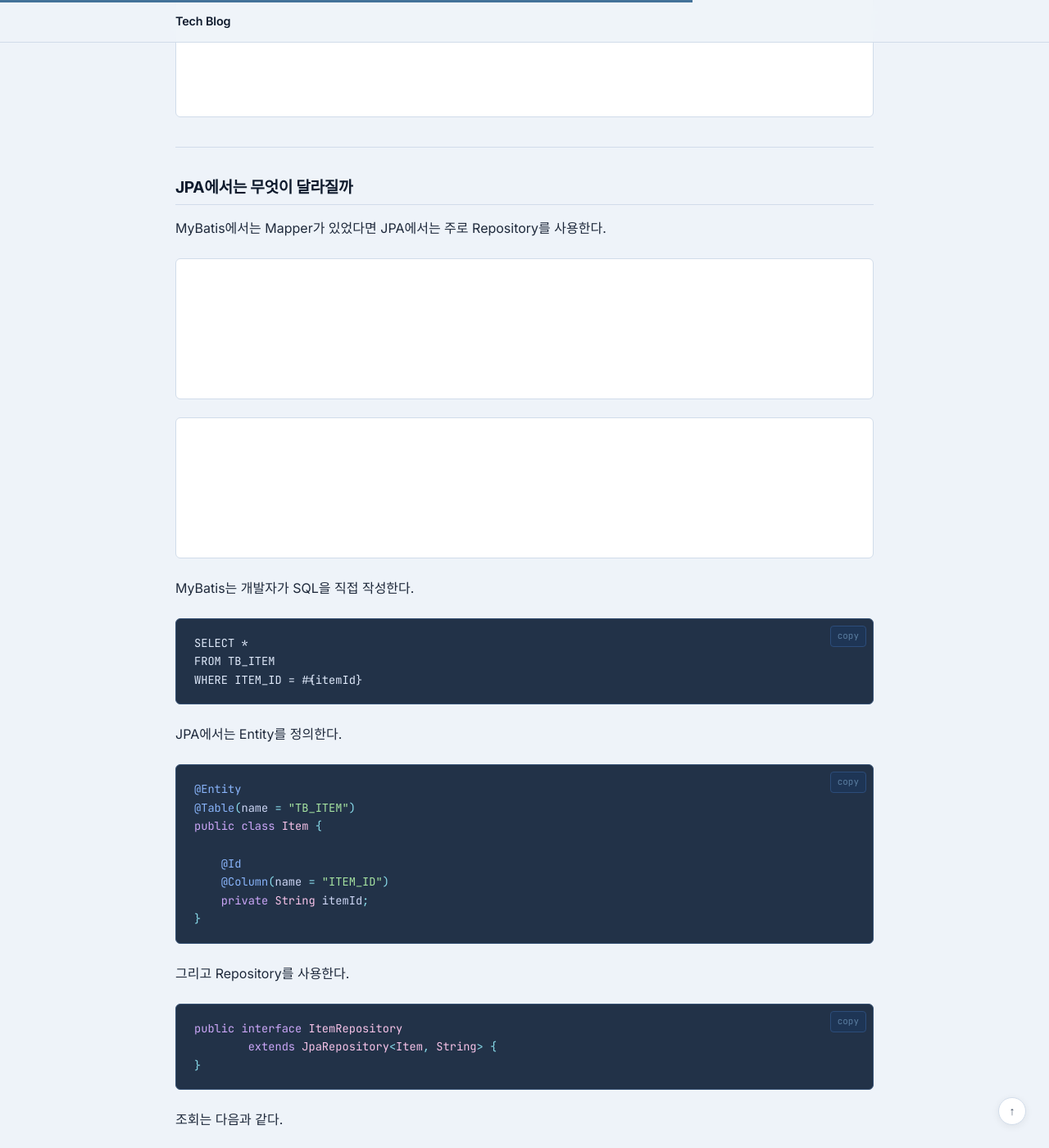
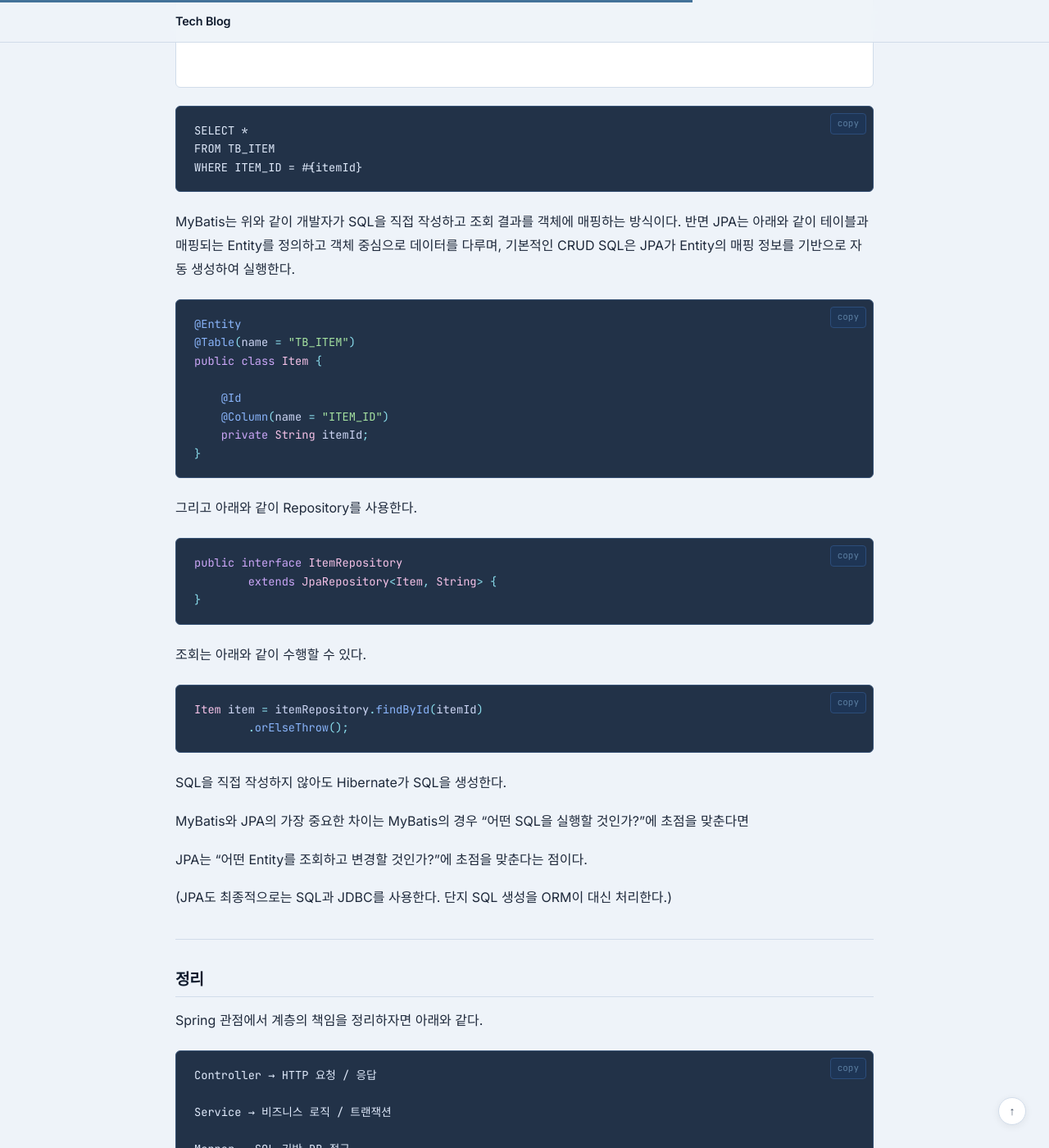
Before and after one commit to jw3418/jw3418.github.io, a Jekyll site: the page built from _posts/2026-08-12-spring-mybatis-mapper-pattern.md, in a window 1280 px wide and 1400 px high, scrolled down 4153 px. Shown: the whole window at 82% size. Built offline with Jekyll 4.4.1, drawn with Linux system fonts in a browser that asks for light colours; some of the changed text lies outside the part shown.

Commit message:
Refine MyBatis Mapper pattern explanation
Update the title and headings for clarity and consistency. Adjust descriptions for various layers in the Spring and MyBatis architecture.

````diff
--- a/_posts/2026-08-12-spring-mybatis-mapper-pattern.md
+++ b/_posts/2026-08-12-spring-mybatis-mapper-pattern.md
@@ -1,16 +1,16 @@
 ---
 layout: post
-title: "Spring에서 MyBatis Mapper 패턴 이해하기"
+title: "MyBatis Mapper 패턴 이해하기"
 date: 2026-08-12
 categories: [Spring & Java]
 ---
 
-# Spring에서 MyBatis Mapper 패턴 이해하기
+# MyBatis Mapper 패턴 이해하기
 
 Spring 백엔드에서 흔히 사용하는 구조는 아래와 같다.
 
 ```mermaid
-flowchart TD
+flowchart LR
   C1["Controller"] --> S1["Service"] --> M1["Mapper"] --> D1["Database"]
 ```
 
@@ -18,7 +18,7 @@
 
 ## Controller
 
-HTTP 요청과 응답을 담당한다.
+HTTP 요청과 응답을 담당하는 레이어이다.
 
 ```java
 @RestController
@@ -34,12 +34,11 @@
 }
 ```
 
-Controller는 요청값을 받고 Service를 호출한다.
-DB 조회나 비즈니스 판단은 넣지 않는 것이 일반적이다.
+Controller는 요청값을 받고 Service를 호출한다. DB 조회나 비즈니스 판단은 넣지 않는 것이 일반적이다.
 
 ## Service
 
-비즈니스 로직과 트랜잭션의 중심이다.
+비즈니스 로직과 트랜잭션의 중심이 되는 레이어이다.
 
 ```java
 @Service
@@ -61,21 +60,13 @@
 }
 ```
 
-예를 들어 다음과 같은 처리는 Service에서 담당한다.
+예를 들어 중복 여부 판단, 상태값 검증, 여러 Mapper 호출 조합, Transaction 처리, DB 조회 결과 가공 등은 Service에서 담당한다.
 
-```text
-- 중복 여부 판단
-- 상태값 검증
-- 여러 Mapper 호출 조합
-- 트랜잭션 처리
-- DB 조회 결과 가공
-```
-
-즉 Service는 **"SQL을 어떻게 실행할지"가 아니라 "업무를 어떻게 처리할지"**를 담당한다.
+즉 Service는 **SQL을 어떻게 실행할지**가 아니라 **업무를 어떻게 처리할지**를 담당한다.
 
 ## Mapper
 
-DB 접근을 담당한다.
+DB 접근을 담당하는 레이어이다.
 
 ```java
 @Mapper
@@ -87,7 +78,7 @@
 }
 ```
 
-실제 SQL은 MyBatis XML에서 작성한다.
+실제 SQL 쿼리는 아래와 같이 MyBatis XML에 작성된다.
 
 ```xml
 <select id="selectItem" resultType="ItemVo">
@@ -126,7 +117,7 @@
 
 보통 API 요청/응답 객체로 사용한다.
 
-VO는 프로젝트마다 의미가 조금 다르다. MyBatis 기반 엔터프라이즈 프로젝트에서는 흔히 **DB 조회 결과나 Mapper Parameter를 담는 객체**로 사용한다.
+(VO는 프로젝트마다 의미가 조금 다른데, MyBatis 기반 엔터프라이즈 프로젝트에서는 흔히 **DB 조회 결과나 Mapper Parameter를 담는 객체**로 사용한다.)
 
 ```java
 public class ItemVo {
@@ -137,37 +128,37 @@
 }
 ```
 
-따라서 일반적인 데이터 흐름은 다음과 같다.
+따라서 일반적인 데이터 흐름은 아래와 같다.
 
 ```mermaid
-flowchart TD
+flowchart LR
   H3["HTTP Request"] --> R3["ReqDto"] --> C3["Controller"] --> S3["Service"] --> V3["VO"] --> M3["Mapper"] --> D3["DB"]
 ```
 
 조회 시에는 반대 방향으로 올라온다.
 
 ```mermaid
-flowchart TD
+flowchart LR
   D4["DB"] --> M4["Mapper"] --> V4["VO"] --> S4["Service"] --> R4["ResDto"] --> C4["Controller"]
 ```
 
 ---
 
-## JPA에서는 무엇이 달라질까
-
-MyBatis에서는 Mapper가 있었다면 JPA에서는 주로 Repository를 사용한다.
+## MyBatis와 JPA의 차이
 
 ```mermaid
-flowchart TD
+flowchart LR
   S5["Service"] --> M5["Mapper"] --> Q5["SQL"] --> D5["DB"]
 ```
 
+MyBatis에서는 위와 같이 Mapper가 있었다면 JPA에서는 아래와 같이 주로 Repository를 사용한다.
+
+(JPA(Java Persistence API)는 Java에서 ORM을 구현하기 위한 표준 명세이며, Hibernate는 이를 구현한 대표적인 구현체이다.)
+
 ```mermaid
-flowchart TD
+flowchart LR
   S6["Service"] --> R6["Repository"] --> H6["JPA / Hibernate"] --> Q6["SQL"] --> D6["DB"]
 ```
-
-MyBatis는 개발자가 SQL을 직접 작성한다.
 
 ```xml
 SELECT *
@@ -175,7 +166,7 @@
 WHERE ITEM_ID = #{itemId}
 ```
 
-JPA에서는 Entity를 정의한다.
+MyBatis는 위와 같이 개발자가 SQL을 직접 작성하고 조회 결과를 객체에 매핑하는 방식이다. 반면 JPA는 아래와 같이 테이블과 매핑되는 Entity를 정의하고 객체 중심으로 데이터를 다루며, 기본적인 CRUD SQL은 JPA가 Entity의 매핑 정보를 기반으로 자동 생성하여 실행한다.
 
 ```java
 @Entity
@@ -188,7 +179,7 @@
 }
 ```
 
-그리고 Repository를 사용한다.
+그리고 아래와 같이 Repository를 사용한다.
 
 ```java
 public interface ItemRepository
@@ -196,7 +187,7 @@
 }
 ```
 
-조회는 다음과 같다.
+조회는 아래와 같이 수행할 수 있다.
 
 ```java
 Item item = itemRepository.findById(itemId)
@@ -205,70 +196,42 @@
 
 SQL을 직접 작성하지 않아도 Hibernate가 SQL을 생성한다.
 
-## MyBatis와 JPA의 차이
+MyBatis와 JPA의 가장 중요한 차이는 MyBatis의 경우 "어떤 SQL을 실행할 것인가?"에 초점을 맞춘다면
 
-| 구분       | MyBatis     | JPA                        |
-| -------- | ----------- | -------------------------- |
-| 방식       | SQL Mapper  | ORM                        |
-| 중심       | SQL / Table | Entity / Object            |
-| SQL      | 직접 작성       | Hibernate가 생성              |
-| DB 제어    | 높음          | 상대적으로 추상화됨                 |
-| 복잡한 조회   | 편리함         | JPQL, QueryDSL 등이 필요할 수 있음 |
-| 단순 CRUD  | 반복 코드 존재    | 매우 간단                      |
-| 변경 감지    | 없음          | Dirty Checking             |
-| 영속성 컨텍스트 | 없음          | 있음                         |
+JPA는 "어떤 Entity를 조회하고 변경할 것인가?"에 초점을 맞춘다는 점이다.
 
-가장 중요한 차이는 이것이다.
-
-```text
-MyBatis
-"어떤 SQL을 실행할 것인가?"
-
-JPA
-"어떤 Entity를 조회하고 변경할 것인가?"
-```
-
-JPA도 최종적으로는 SQL과 JDBC를 사용한다. 단지 SQL 생성을 ORM이 대신 처리한다.
+(JPA도 최종적으로는 SQL과 JDBC를 사용한다. 단지 SQL 생성을 ORM이 대신 처리한다.)
 
 ---
 
 ## 정리
 
-Spring 관점에서 계층의 책임을 정리하면 명확하다.
+Spring 관점에서 계층의 책임을 정리하자면 아래와 같다.
 
 ```text
-Controller
-→ HTTP 요청 / 응답
+Controller → HTTP 요청 / 응답
 
-Service
-→ 비즈니스 로직 / 트랜잭션
+Service → 비즈니스 로직 / 트랜잭션
 
-Mapper
-→ SQL 기반 DB 접근
+Mapper → SQL 기반 DB 접근
 
-DTO
-→ API 또는 계층 간 데이터 전달
+DTO → API 또는 계층 간 데이터 전달
 
-VO
-→ MyBatis 프로젝트에서는 주로 DB Mapping 객체
+VO → MyBatis 프로젝트에서는 주로 DB Mapping 객체
 
-Repository
-→ JPA의 데이터 접근 계층
+Repository → JPA의 데이터 접근 계층
 
-Entity
-→ JPA가 관리하는 DB Mapping 객체
+Entity → JPA가 관리하는 DB Mapping 객체
 ```
 
 MyBatis와 JPA는 Controller와 Service 구조 자체가 크게 달라지는 것이 아니다.
 
-가장 큰 차이는 **Persistence Layer를 구현하는 방식**이다.
+가장 큰 차이는 **Persistence Layer를 구현하는 방식**인 것이다.
 
 ```text
-MyBatis
-Controller → Service → Mapper → SQL → DB
+MyBatis: Controller → Service → Mapper → SQL → DB
 
-JPA
-Controller → Service → Repository → Hibernate → SQL → DB
+JPA: Controller → Service → Repository → Hibernate → SQL → DB
 ```
 
 결국 좋은 Spring 백엔드 구조의 핵심은 기술 선택보다 **HTTP, 비즈니스 로직, DB 접근의 책임을 명확하게 분리하는 것**이다.
````
Also changed, not shown: other parts of _posts/2026-08-12-spring-mybatis-mapper-pattern.md (+1 -1 lines).
